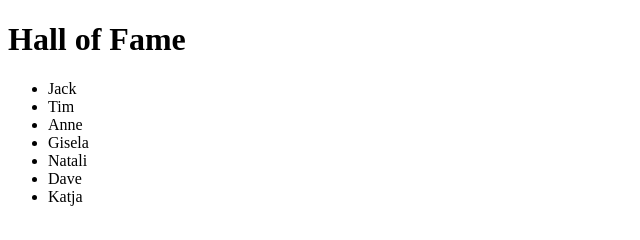
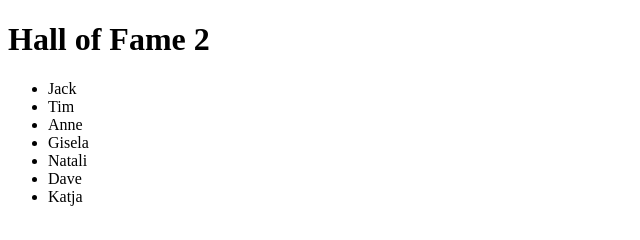
Before and after one commit to Nat47/git-playground, a plain HTML site: page index.html in a window 1280 px wide. Shown: the full height of the page, 0-640 px from the left. Drawn offline with Linux system fonts and the light colour scheme.

Commit message:
Añadir 2
segunda parte

```diff
--- a/index.html
+++ b/index.html
@@ -6,7 +6,7 @@
 </head>
 <body>
 
-<h1>Hall of Fame</h1>
+<h1>Hall of Fame 2</h1>
 <ul>
 	<li>Jack</li>
 	<li>Tim</li>
```
